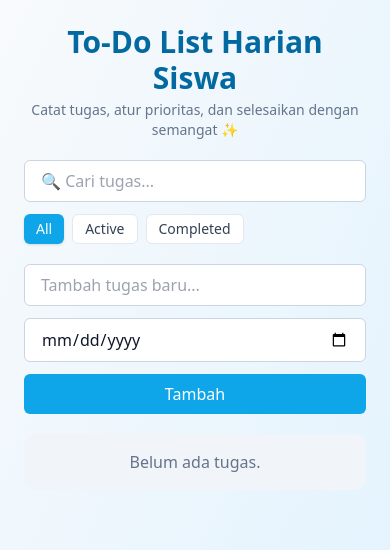
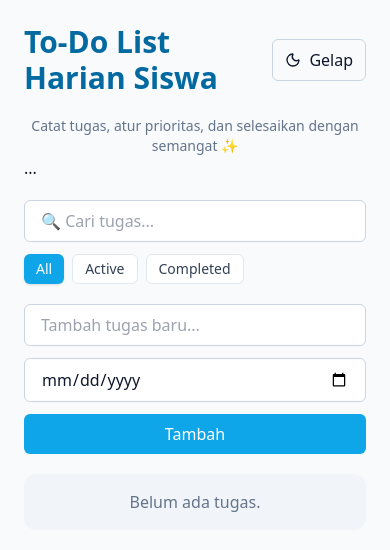
Before and after one commit to Neraa6/todo-list, a Next.js app: page / in a window 390 px wide. Shown: the top 550 px of the page. Built offline with nearby package versions, Linux system fonts and the light colour scheme.

Commit message:
feat: add dark mode toggle and deadline notification

```diff
--- /dev/null
+++ b/app/components/ThemeToggle.tsx
@@ -0,0 +1,28 @@
+// app/components/ThemeToggle.tsx
+'use client'
+import { useTheme } from '../context/ThemeContext'
+import { Moon, Sun } from 'lucide-react'
+
+export default function ThemeToggle() {
+  const { theme, toggleTheme } = useTheme()
+
+  return (
+    <button
+      onClick={toggleTheme}
+      className="flex items-center gap-2 px-3 py-2 rounded-md border border-slate-300 dark:border-slate-700 hover:bg-slate-200 dark:hover:bg-slate-800 transition-all"
+      aria-label="Toggle theme"
+    >
+      {theme === 'light' ? (
+        <>
+          <Moon size={16} />
+          <span>Gelap</span>
+        </>
+      ) : (
+        <>
+          <Sun size={16} />
+          <span>Terang</span>
+        </>
+      )}
+    </button>
+  )
+}
--- /dev/null
+++ b/app/context/ThemeContext.tsx
@@ -0,0 +1,39 @@
+// app/context/ThemeContext.tsx
+'use client'
+import { createContext, useContext, useEffect, useState, ReactNode } from 'react'
+
+type Theme = 'light' | 'dark'
+type ThemeContextType = {
+  theme: Theme
+  toggleTheme: () => void
+}
+
+const ThemeContext = createContext<ThemeContextType | undefined>(undefined)
+
+export function ThemeProvider({ children }: { children: ReactNode }) {
+  const [theme, setTheme] = useState<Theme>('light')
+
+  useEffect(() => {
+    const stored = localStorage.getItem('theme') as Theme | null
+    if (stored) setTheme(stored)
+  }, [])
+
+  useEffect(() => {
+    document.documentElement.classList.toggle('dark', theme === 'dark')
+    localStorage.setItem('theme', theme)
+  }, [theme])
+
+  const toggleTheme = () => setTheme(prev => (prev === 'light' ? 'dark' : 'light'))
+
+  return (
+    <ThemeContext.Provider value={{ theme, toggleTheme }}>
+      {children}
+    </ThemeContext.Provider>
+  )
+}
+
+export function useTheme() {
+  const ctx = useContext(ThemeContext)
+  if (!ctx) throw new Error('useTheme must be used within ThemeProvider')
+  return ctx
+}
--- a/app/globals.css
+++ b/app/globals.css
@@ -2,30 +2,48 @@
 @tailwind components;
 @tailwind utilities;
 
-/* custom small styles */
-html, body, #__next {
-  height: 100%;
-}
-body {
-  @apply bg-gradient-to-br from-slate-50 to-sky-100;
+/* Transisi lembut saat ganti tema */
+* {
+  transition: background-color 0.25s, color 0.25s, border-color 0.25s;
 }
 
-.card {
-  @apply bg-white rounded-xl shadow-md p-4 transition-all duration-200;
+/* --- Light Mode (default) --- */
+body {
+  @apply bg-slate-50 text-slate-900;
 }
 
-.card:hover {
-  @apply shadow-lg scale-[1.01];
+/* --- Dark Mode --- */
+.dark body {
+  @apply bg-[#0f172a] text-slate-100;
 }
 
-.btn {
-  @apply px-4 py-2 rounded-md font-medium transition-all duration-150;
+/* Card */
+.card {
+  @apply rounded-xl p-4 bg-white shadow-sm;
+}
+.dark .card {
+  @apply bg-slate-800 shadow-md border border-slate-700;
 }
 
-.btn-primary {
-  @apply bg-sky-500 text-white hover:bg-sky-600 active:bg-sky-700;
+/* Input, form, textarea */
+input, select, textarea {
+  @apply bg-white border border-slate-300 text-slate-900 rounded-md;
+}
+.dark input,
+.dark select,
+.dark textarea {
+  @apply bg-slate-800 border-slate-700 text-slate-100;
 }
 
-.btn-danger {
-  @apply bg-red-500 text-white hover:bg-red-600 active:bg-red-700;
+/* Tombol utama */
+.btn-primary {
+  @apply px-4 py-2 rounded-md font-medium bg-sky-500 text-white hover:bg-sky-600;
 }
+.dark .btn-primary {
+  @apply bg-sky-600 hover:bg-sky-500;
+}
+
+/* Tombol umum */
+button {
+  @apply transition-all duration-200;
+}
--- a/app/layout.tsx
+++ b/app/layout.tsx
@@ -1,17 +1,18 @@
 // app/layout.tsx
 import './globals.css'
 import { ReactNode } from 'react'
+import { ThemeProvider } from './context/ThemeContext'
 
 export const metadata = {
   title: 'To-Do List Harian Siswa',
-  description: 'To-Do List dibuat dengan Next.js + TypeScript + Tailwind',
+  description: 'Aplikasi To-Do interaktif dengan Next.js + TypeScript + Tailwind CSS',
 }
 
 export default function RootLayout({ children }: { children: ReactNode }) {
   return (
-    <html lang="id">
-      <body className="bg-slate-50 text-slate-900 min-h-screen">
-        {children}
+    <html lang="id" suppressHydrationWarning>
+      <body className="transition-colors duration-300 bg-slate-50 text-slate-900 dark:bg-[#0f172a] dark:text-slate-100 min-h-screen">
+        <ThemeProvider>{children}</ThemeProvider>
       </body>
     </html>
   )
--- a/app/page.tsx
+++ b/app/page.tsx
@@ -7,6 +7,8 @@ import FilterBar from './components/FilterBar'
 import { Task } from './types'
 import { v4 as uuidv4 } from 'uuid'
 import { loadTasks, saveTasks } from './lib/storage'
+import ThemeToggle from './components/ThemeToggle'
+
 
 type Filter = 'all' | 'active' | 'completed'
 
@@ -19,6 +21,11 @@ export default function Page() {
   useEffect(() => {
     const data = loadTasks()
     setTasks(data)
+     const today = new Date().toISOString().split('T')[0]
+  const nearDeadline = data.filter(t => t.dueDate === today && !t.completed)
+  if (nearDeadline.length > 0) {
+    alert(`⚠️ Kamu punya ${nearDeadline.length} tugas jatuh tempo hari ini!`)
+  }
   }, [])
 
   // ADD: tambah task dan langsung save
@@ -72,11 +79,17 @@ export default function Page() {
   }, [tasks, filter, query])
 
   return (
-    <main className="max-w-2xl mx-auto p-6 space-y-5">
-      <div className="text-center">
-        <h1 className="text-3xl font-bold text-sky-700 mb-1">To-Do List Harian Siswa</h1>
-        <p className="text-slate-500 text-sm">Catat tugas, atur prioritas, dan selesaikan dengan semangat ✨</p>
-      </div>
+   <main className="max-w-2xl mx-auto p-6 space-y-5">
+  <div className="flex justify-between items-center">
+    <h1 className="text-3xl font-bold text-sky-700 dark:text-sky-300">
+      To-Do List Harian Siswa
+    </h1>
+    <ThemeToggle />
+  </div>
+  <p className="text-slate-500 dark:text-slate-400 text-sm text-center sm:text-left">
+    Catat tugas, atur prioritas, dan selesaikan dengan semangat ✨
+  </p>
+  ...
 
       <div className="flex flex-col sm:flex-row sm:items-center sm:justify-between gap-3">
         <input
--- a/app/tasks/[id]/page.tsx
+++ b/app/tasks/[id]/page.tsx
@@ -28,11 +28,16 @@ export default function TaskDetailPage() {
   return (
     <main className="max-w-lg mx-auto p-6 space-y-3">
       <h1 className="text-2xl font-bold text-sky-700">Detail Tugas</h1>
-      <div className="card">
-        <p className="font-semibold">{task.title}</p>
-        <p className="text-sm text-slate-500">Tanggal: {task.dueDate || 'Tidak ditentukan'}</p>
-        <p className="text-sm">Status: {task.completed ? '✅ Selesai' : '❌ Belum'}</p>
-      </div>
+      <div className="card border border-slate-200 dark:border-slate-700">
+  <p className="font-semibold text-slate-800 dark:text-slate-100">{task.title}</p>
+  <p className="text-sm text-slate-500 dark:text-slate-400">
+    Tanggal: {task.dueDate || 'Tidak ditentukan'}
+  </p>
+  <p className="text-sm text-slate-600 dark:text-slate-300">
+    Status: {task.completed ? '✅ Selesai' : '❌ Belum'}
+  </p>
+</div>
+
       <div className="flex gap-3">
         <button onClick={() => router.back()} className="btn btn-primary">Kembali</button>
         <button onClick={() => router.push(`/tasks/edit/${task.id}`)} className="btn btn-primary bg-green-600 hover:bg-green-700">Edit</button>
--- a/app/tasks/edit/[id]/page.tsx
+++ b/app/tasks/edit/[id]/page.tsx
@@ -38,4 +38,5 @@ export default function EditTaskPage() {
       <EditForm task={task} onSave={handleSave} />
     </main>
   )
+
 }
--- a/package.json
+++ b/package.json
@@ -9,6 +9,7 @@
   },
   "dependencies": {
     "framer-motion": "^12.23.24",
+    "lucide-react": "^0.553.0",
     "next": "16.0.1",
     "react": "19.2.0",
     "react-dom": "19.2.0",
--- a/tailwind.config.js
+++ b/tailwind.config.js
@@ -1,9 +1,9 @@
 /** @type {import('tailwindcss').Config} */
 module.exports = {
+  darkMode: 'class',
   content: [
     "./app/**/*.{ts,tsx,js,jsx}",
-    "./components/**/*.{ts,tsx,js,jsx}",
-    "./pages/**/*.{ts,tsx,js,jsx}"
+    "./components/**/*.{ts,tsx,js,jsx}"
   ],
   theme: {
     extend: {},
```
Also changed, not shown: 1 other file (tests, documents, lock files or other folders).
